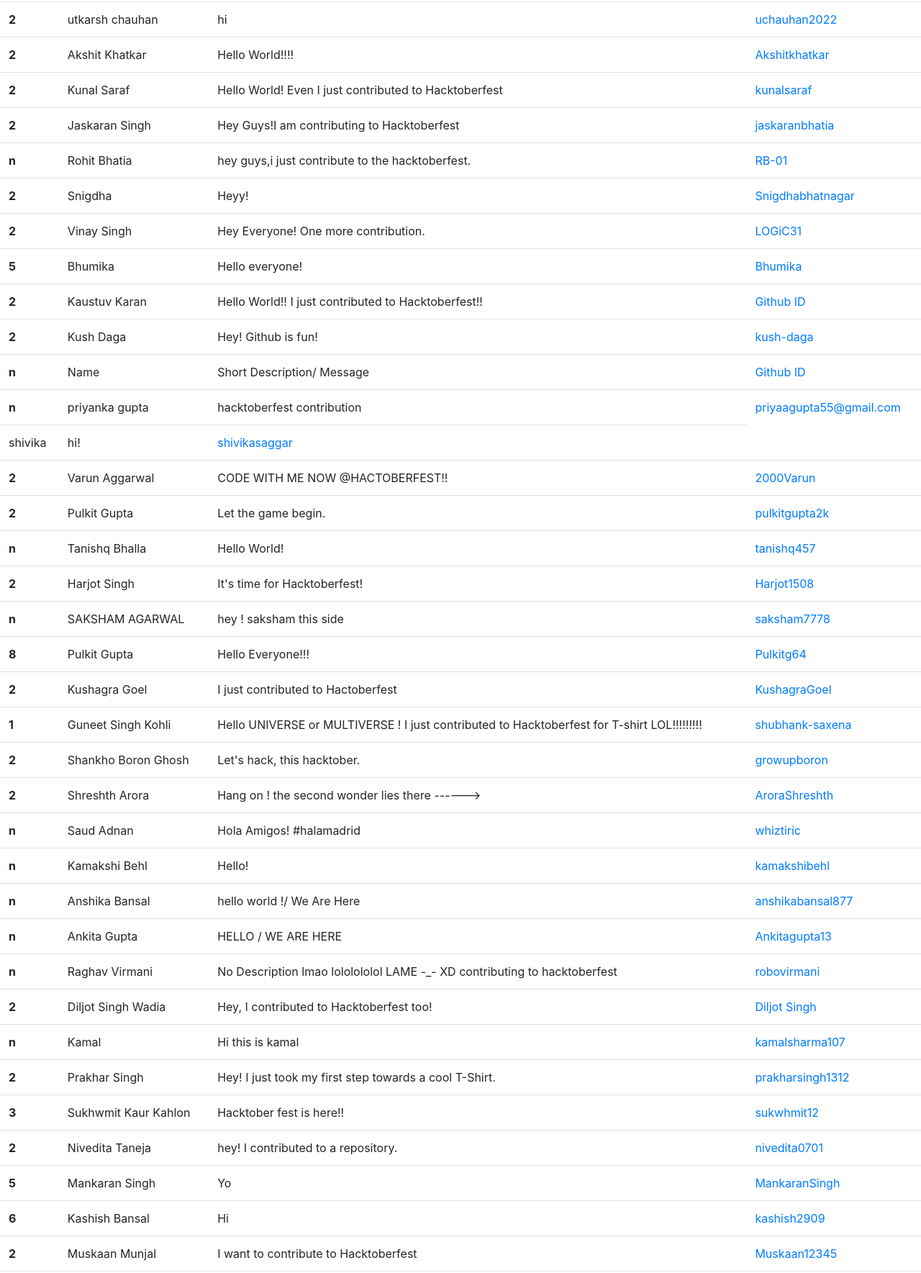
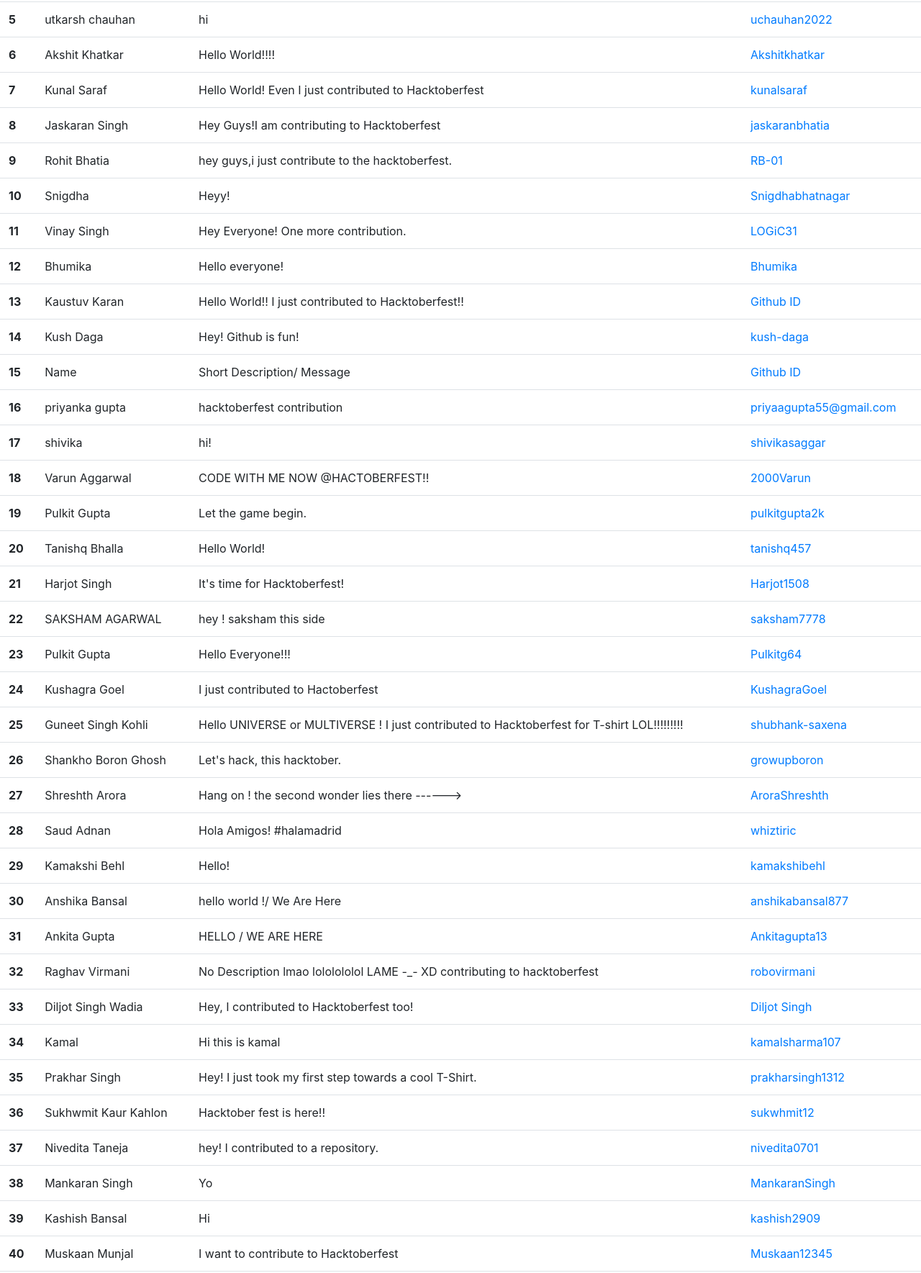
Before and after one commit to creative-computing-society/creative-computing-society.github.io, a website with bundled scripts: page index.html in a window 1280 px wide. Shown: the part 1497-3266 px from the top of the page at 72% size. Built offline with nearby package versions, Linux system fonts and the light colour scheme.

Commit message:
Update index.html

```diff
--- a/index.html
+++ b/index.html
@@ -92,34 +92,34 @@
 
 
             <tr>
-            <th scope="row">2</th>
+            <th scope="row">3</th>
             <td>Shimantika Das</td>
             <td>One step at a time, my dudes.</td>
             <td><a href="https://github.com/slichzaddy">Github ID</a></td>
           </tr>
 
           <tr>
-            <th scope="row">2</th>
+            <th scope="row">4</th>
             <td>Akshay</td>
             <td>Hello World! I just contributed to Hacktoberfest</td>
             <td><a href="https://github.com/Akshay-04">akshay_04</a></td>
           </tr>
 
            <tr>
-            <th scope="row">2</th>
+            <th scope="row">5</th>
             <td>utkarsh chauhan</td>
             <td>hi</td>
             <td><a href="https://github.com/uchauhan2022">uchauhan2022</a></td>
           </tr>
 
           <tr>
-                      <th scope="row">2</th>
+                      <th scope="row">6</th>
                       <td>Akshit Khatkar</td>
                       <td>Hello World!!!!</td>
                       <td><a href="https://github.com/Akshitkhatkar">Akshitkhatkar</a></td>
          </tr>
          <tr>
-            <th scope="row">2</th>
+            <th scope="row">7</th>
             <td>Kunal Saraf</td>
             <td>Hello World! Even I just contributed to Hacktoberfest</td>
             <td><a href="https://github.com/kunalsaraf">kunalsaraf</a></td>
@@ -127,7 +127,7 @@
 
 
           <tr>
-            <th scope="row">2</th>
+            <th scope="row">8</th>
             <td>Jaskaran Singh</td>
             <td>Hey Guys!I am contributing to Hacktoberfest</td>
             <td><a href="https://github.com/jaskaranbhatia">jaskaranbhatia</a></td>
@@ -136,7 +136,7 @@
 
          <tr>
 
-            <th scope="row">n</th>
+            <th scope="row">9</th>
             <td>Rohit Bhatia</td>
             <td>hey guys,i just contribute to the hacktoberfest.</td>
             <td><a href="https://github.com/RB-01">RB-01</a></td>
@@ -144,7 +144,7 @@
 
 
           <tr>
-            <th scope="row">2</th>
+            <th scope="row">10</th>
             <td>Snigdha</td>
             <td>Heyy!</td>
             <td><a href="https://github.com/Snigdhabhatnagar">Snigdhabhatnagar</a></td>
@@ -152,13 +152,13 @@
 
 
            <tr>
-            <th scope="row">2</th>
+            <th scope="row">11</th>
             <td>Vinay Singh</td>
             <td>Hey Everyone! One more contribution.</td>
             <td><a href="https://github.com/LOGiC31">LOGiC31</a></td>
 
          <tr>
-            <th scope="row">5</th>
+            <th scope="row">12</th>
             <td>Bhumika</td>
             <td>Hello everyone!</td>
             <td><a href="https://github.com/bhumika70">Bhumika</a></td>
@@ -167,14 +167,14 @@
 
 
             <tr>
-            <th scope="row">2</th>
+            <th scope="row">13</th>
             <td>Kaustuv Karan</td>
             <td>Hello World!! I just contributed to Hacktoberfest!!</td>
             <td><a href="https://github.com/kaustuvkaran01">Github ID</a></td>
           </tr>
 
           <tr>
-            <th scope="row">2</th>
+            <th scope="row">14</th>
             <td>Kush Daga</td>
             <td>Hey! Github is fun!</td>
             <td><a href="https://github.com/kush-daga">kush-daga</a></td>
@@ -182,27 +182,28 @@
 
 
         <tr>
-            <th scope="row">n</th>
+            <th scope="row">15</th>
 
             <td>Name</td>
             <td>Short Description/ Message</td>
             <td><a href="Github Link">Github ID</a></td>
           </tr> -->
           <tr>
-            <th scope="row">n</th>
+            <th scope="row">16</th>
             <td>priyanka gupta</d>
             <td>hacktoberfest contribution</td>
             <td><a href="https://github.com/priyankagupta532">priyaagupta55@gmail.com</a></td>
           </tr>
-
+<tr>
+  <th scope="row">17</th>
             <td>shivika</td>
             <td>hi!</td>
             <td><a href="https://github.com/shivikasaggar">shivikasaggar</a></td>
 
-          </tr> -->
+          </tr>
 
 
- <th scope="row">2</th>
+ <th scope="row">18</th>
             <td>Varun Aggarwal</td>
             <td>CODE WITH ME NOW @HACTOBERFEST!!</td>
             <td><a href="https://github.com/2000Varun">2000Varun</a></td>
@@ -211,7 +212,7 @@
 
 
           <tr>
-            <th scope="row">2</th>
+            <th scope="row">19</th>
             <td>Pulkit Gupta</td>
             <td>Let the game begin.</td>
             <td><a href="https://github.com/pulkitgupta2k">pulkitgupta2k</a></td>
@@ -219,7 +220,7 @@
 
 
   <tr>
-            <th scope="row">n</th>
+            <th scope="row">20</th>
             <td>Tanishq Bhalla</td>
             <td>Hello World!</td>
             <td><a href="Github Link">tanishq457</a></td>
@@ -227,7 +228,7 @@
 
 
           <tr>
-            <th scope="row">2</th>
+            <th scope="row">21</th>
             <td>Harjot Singh</td>
             <td>It's time for Hacktoberfest!</td>
             <td><a href="https://github.com/Harjot1508">Harjot1508</a></td>
@@ -235,7 +236,7 @@
 
 
          <tr>
-            <th scope="row">n</th>
+            <th scope="row">22</th>
             <td>SAKSHAM AGARWAL</td>
             <td>hey ! saksham this side </td>
             <td><a href="https://github.com/saksham7778">saksham7778</a></td>
@@ -246,7 +247,7 @@
 
 
           <tr>
-            <th scope="row">8</th>
+            <th scope="row">23</th>
             <td>Pulkit Gupta</td>
             <td>Hello Everyone!!!</td>
             <td><a href="https://github.com/Pulkitg64">Pulkitg64</a></td>
@@ -255,14 +256,14 @@
 
 
            <tr>
-            <th scope="row">2</th>
+            <th scope="row">24</th>
             <td>Kushagra Goel</td>
             <td>I just contributed to Hactoberfest</td>
             <td><a href="https://github.com/KushagraGoel">KushagraGoel</a></td>
           </tr>
 
           <tr>
-            <th scope="row">1</th>
+            <th scope="row">25</th>
 
             <td>Guneet Singh Kohli</td>
             <td>Hello UNIVERSE or MULTIVERSE ! I just contributed to Hacktoberfest for T-shirt LOL!!!!!!!!!</td>
@@ -273,7 +274,7 @@
           </tr>
 
         <tr>
-            <th scope="row">2</th>
+            <th scope="row">26</th>
             <td>Shankho Boron Ghosh</td>
             <td>Let's hack, this hacktober.</td>
             <td><a href="https://github.com/growupboron">growupboron</a></td>
@@ -281,14 +282,14 @@
 
 
           <tr>
-            <th scope="row">2</th>
+            <th scope="row">27</th>
             <td>Shreshth Arora</td>
             <td>Hang on ! the second wonder lies there ------></td>
             <td><a href="https://github.com/AroraShreshth">AroraShreshth</a></td>
 
 
           <tr>
-            <th scope="101804011">n</th>
+            <th scope="101804011">28</th>
             <td>Saud Adnan</td>
             <td>Hola Amigos! #halamadrid</td>
             <td><a href="https://github.com/whiztiric">whiztiric</a></td>
@@ -296,14 +297,14 @@
 
 
                   <tr>
-            <th scope="row">n</th>
+            <th scope="row">29</th>
             <td>Kamakshi Behl</td>
             <td>Hello!</td>
             <td><a href="https://github.com/kamakshibehl">kamakshibehl</a></td>
           </tr>
 
            <tr>
-            <th scope="101806069">n</th>
+            <th scope="101806069">30</th>
             <td>Anshika Bansal</td>
             <td>hello world !/ We Are Here</td>
             <td><a href="https://github.com/anshikabansal877">anshikabansal877</a></td>
@@ -313,7 +314,7 @@
  <tr>
 
          <tr>
-            <th scope="101804012">n</th>
+            <th scope="101804012">31</th>
             <td>Ankita Gupta</td>
             <td>HELLO / WE ARE HERE </td>
             <td><a href="https://github.com/Ankitagupta13">Ankitagupta13</a></td>
@@ -324,7 +325,7 @@
 
 
           <tr>
-            <th scope="row">n</th>
+            <th scope="row">32</th>
             <td>Raghav Virmani</td>
             <td>No Description lmao lololololol LAME -_- XD contributing to hacktoberfest</td>
             <td><a href=https://github.com/robovirmani>robovirmani</a></td>
@@ -332,27 +333,27 @@
 
 
           <tr>
-            <th scope="row">2</th>
+            <th scope="row">33</th>
             <td>Diljot Singh Wadia</td>
             <td>Hey, I contributed to Hacktoberfest too!</td>
             <td><a href="https://github.com/diljotsingh90">Diljot Singh</a></td>
           </tr>
 
            <tr>
-            <th scope="row">n</th>
+            <th scope="row">34</th>
             <td>Kamal</td>
             <td>Hi this is kamal</td>
             <td><a href="https://github.com/kamalsharma107">kamalsharma107</a></td>
 
           <tr>
-            <th scope="row">2</th>
+            <th scope="row">35</th>
             <td>Prakhar Singh</td>
             <td>Hey! I just took my first step towards a cool T-Shirt.</td>
             <td><a href="https://github.com/prakharsingh1312">prakharsingh1312</a></td>
           </tr>
 
            <tr>
-            <th scope="row">3</th>
+            <th scope="row">36</th>
             <td>Sukhwmit Kaur Kahlon</td>
             <td>Hacktober fest is here!!</td>
             <td><a href="https://github.com/sukhwmit12">sukwhmit12</a></td>
@@ -361,7 +362,7 @@
 
 
             <tr>
-            <th scope="row">2</th>
+            <th scope="row">37</th>
             <td>Nivedita Taneja</td>
             <td>hey! I contributed to a repository.</td>
             <td><a href="https://github.com/nivedita0701">nivedita0701</a></td>
@@ -369,14 +370,14 @@
 
 
                <tr>
-            <th scope="row">5</th>
+            <th scope="row">38</th>
             <td>Mankaran Singh</td>
             <td>Yo</td>
             <td><a href="https://github.com/MankaranSingh">MankaranSingh</a></td>
           </tr>
 
           <tr>
-            <th scope="row">6</th>
+            <th scope="row">39</th>
             <td>Kashish Bansal</td>
             <td>Hi</td>
             <td><a href="https://github.com/kashish2909">kashish2909</a></td>
@@ -389,14 +390,14 @@
 
 
            <tr>
-            <th scope="row">2</th>
+            <th scope="row">40</th>
             <td>Muskaan Munjal</td>
             <td>I want to contribute to Hacktoberfest</td>
             <td><a href="https://github.com/Muskaan12345">Muskaan12345</a></td>
 
           </tr>
            <tr>
-            <th scope="row">2</th>
+            <th scope="row">41</th>
             <td>Vaibhav Malhotra</td>
             <td>I contributed to github ;)</td>
             <td><a href="https://github.com/vaibhavm99">vaibhavm99</a></td>
@@ -404,7 +405,7 @@
 
 
            <tr>
-            <th scope="row">n</th>
+            <th scope="row">42</th>
             <td>pallavi</td>
             <td>want to contribute to hactoberfest</td>
             <td><a href="https://github.com/palgarg">palgarg</a></td>
```
